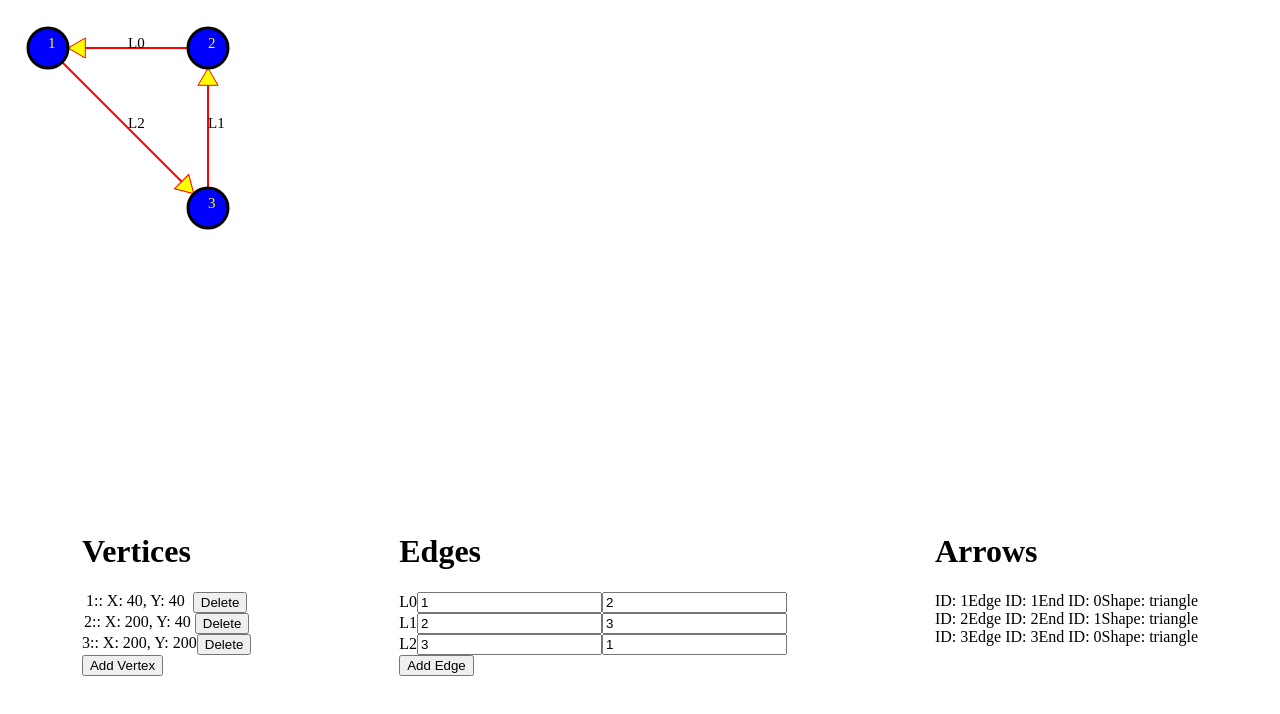
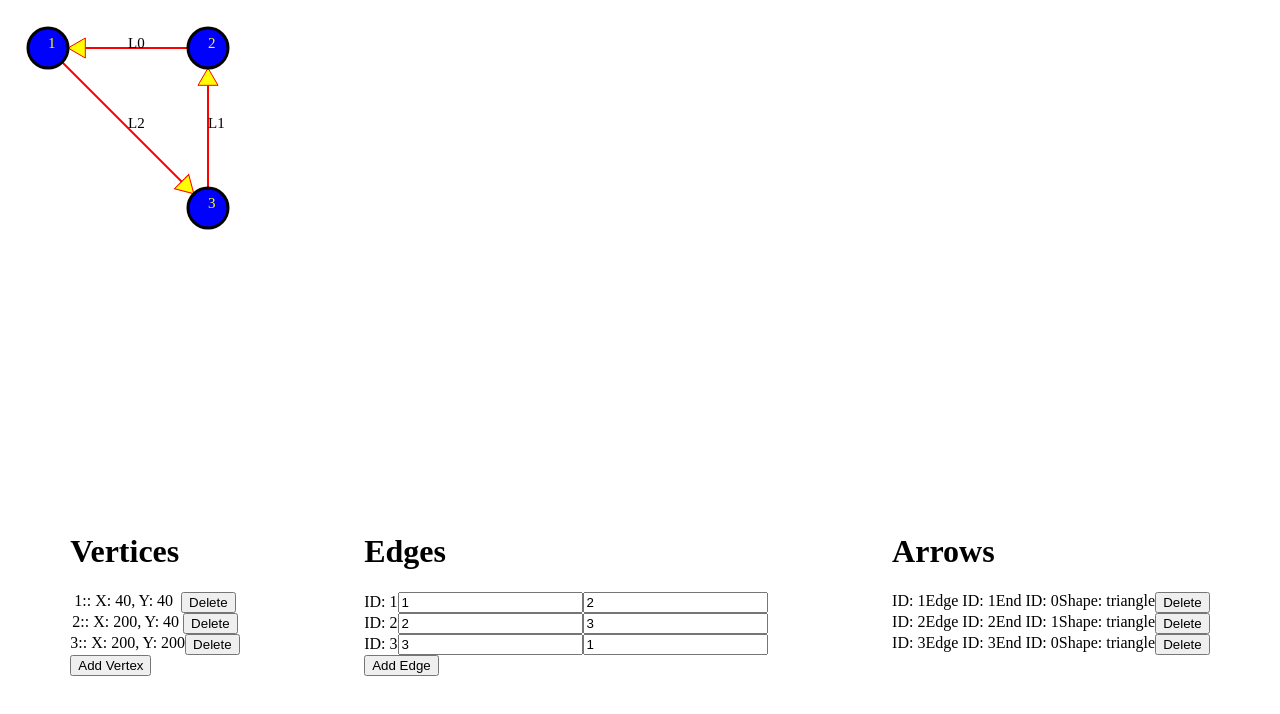
Before and after one commit to lamh85/Graph-Editor, a React app: page / in a window 1280 px wide. Shown: the top 714 px of the page. Built offline with nearby package versions, Linux system fonts and the light colour scheme; the HTML template or start-up script is replaced by a standard one.

Commit message:
DRY. React props for CRUD arrows.

```diff
--- a/src/components/App.jsx
+++ b/src/components/App.jsx
@@ -11,6 +11,7 @@ import { getVertexTangent } from '../geometry_helpers/get_vertex_tangent'
 import { CIRCLE as CIRCLE_CONFIG } from '../geometry_helpers/shapes_config'
 import { getArrowProps } from '../geometry_helpers/shapes_config'
 import { coordinatesToSvgPoints } from '../geometry_helpers/general'
+import { useArray } from '../hooks/useArray'
 import { Editor } from './Editor.jsx'
 
 const SVG_HEIGHT = 500
@@ -128,7 +129,11 @@ const App = props => {
   const [draggedVertexId, setDraggedVertxId] = useState(null)
   const [vertices, setVertices] = useState(DEFAULT_VERTICES)
   const [edges, setEdges] = useState(DEFAULT_EDGES)
-  const [arrows, setArrows] = useState(DEFAULT_ARROWS)
+  const {
+    state: arrows,
+    push: createArrow,
+    removeByProperty: deleteArrow,
+  } = useArray(DEFAULT_ARROWS)
 
   const commonProps = {
     setDraggedVertxId,
@@ -173,7 +178,8 @@ const App = props => {
         edges={edges}
         setEdges={setEdges}
         arrows={arrows}
-        setArrows={setArrows}
+        createArrow={createArrow}
+        deleteArrow={deleteArrow}
       />
     </>
   )
--- a/src/components/Editor.jsx
+++ b/src/components/Editor.jsx
@@ -64,32 +64,25 @@ const EdgesPanel = ({ setEdges, edges }) => {
     <div>
       <h1>Edges</h1>
       {
-        edges.map((edge, index) => {
+        edges.map(edge => {
           return (
-            <div>
-              L{index}
+            <div key={edge.id}>
+              ID: {edge.id}
+              {[0, 1].map((endNumber) => {
+                return (
                   <EdgeEndInput
-                key={`${index}-0`}
-                value={edge.end0.vertexId}
+                    key={`${edge.id}-${endNumber}`}
+                    value={edge[`end${endNumber}`].vertexId}
                     handleChange={event => handleEdgeChange({
                       edges,
                       setEdges,
                       event,
-                  endProperty: 'end0',
+                      endProperty: `end${endNumber}`,
                       edgeId: edge.id
                     })}
                   />
-              <EdgeEndInput
-                key={`${index}-1`}
-                value={edge.end1.vertexId}
-                handleChange={event => handleEdgeChange({
-                  edges,
-                  setEdges,
-                  event,
-                  endProperty: 'end1',
-                  edgeId: edge.id
+                )
               })}
-              />
             </div>
           )
         })
@@ -101,7 +94,7 @@ const EdgesPanel = ({ setEdges, edges }) => {
   )
 }
 
-const ArrowsPanel = ({ arrows, setArrows }) => {
+const ArrowsPanel = ({ arrows, createArrow, deleteArrow }) => {
   return (
     <div>
       <h1>Arrows</h1>
@@ -116,6 +109,9 @@ const ArrowsPanel = ({ arrows, setArrows }) => {
                 <div>Edge ID: {edgeId}</div>
                 <div>End ID: {endId}</div>
                 <div>Shape: {shape}</div>
+                <button onClick={() => deleteArrow('id', id)}>
+                  Delete
+                </button>
               </Row>
             )
           })
@@ -131,7 +127,8 @@ const Editor = ({
   edges,
   setEdges,
   arrows,
-  setArrows
+  createArrow,
+  deleteArrow
 }) => {
   return (
     <StyledEditor>
@@ -152,7 +149,11 @@ const Editor = ({
         </button>
       </div>
       <EdgesPanel setEdges={setEdges} edges={edges} />
-      <ArrowsPanel arrows={arrows} setArrows={setArrows} />
+      <ArrowsPanel
+        arrows={arrows}
+        createArrow={createArrow}
+        deleteArrow={deleteArrow}
+      />
     </StyledEditor>
   )
 }
```
Lines whose indentation alone changed are shown as unchanged.
